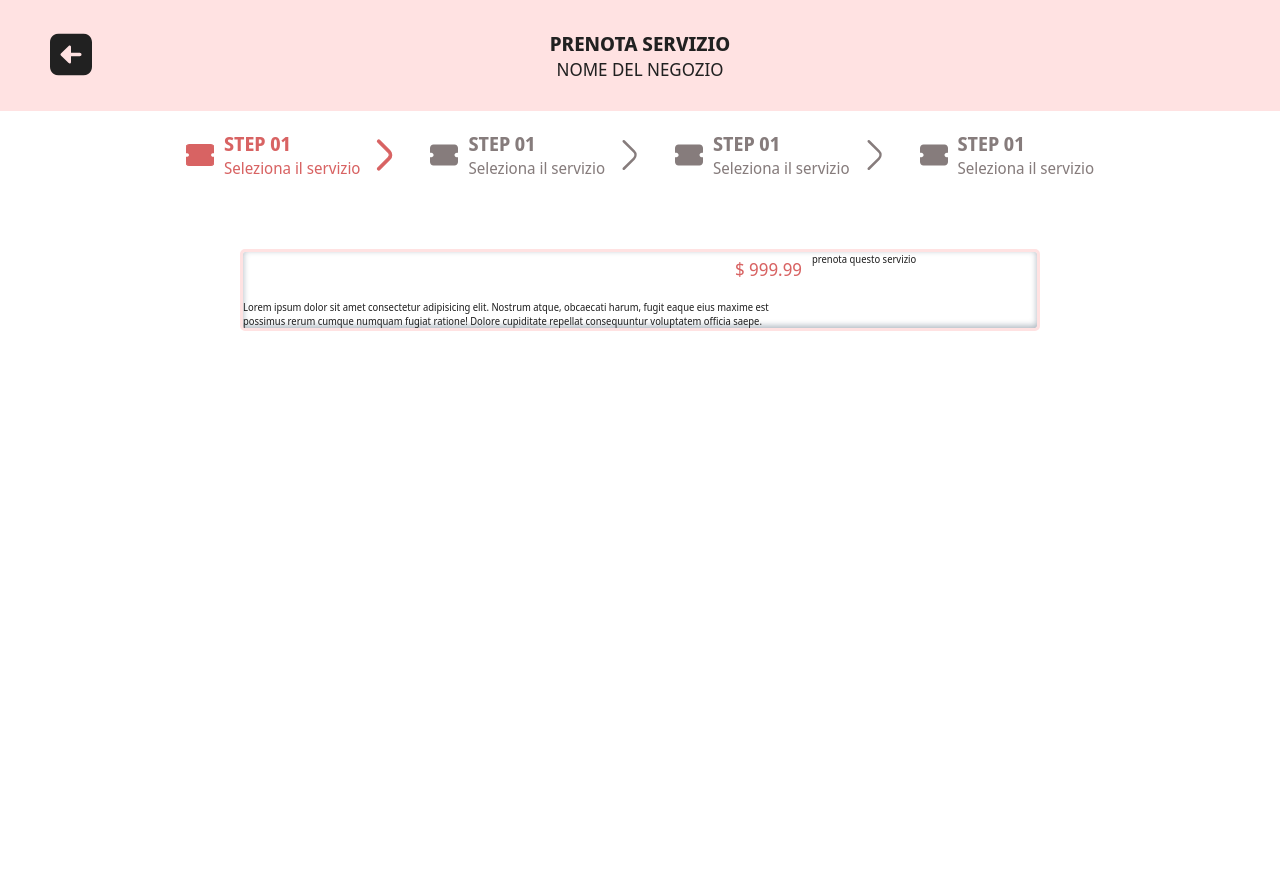
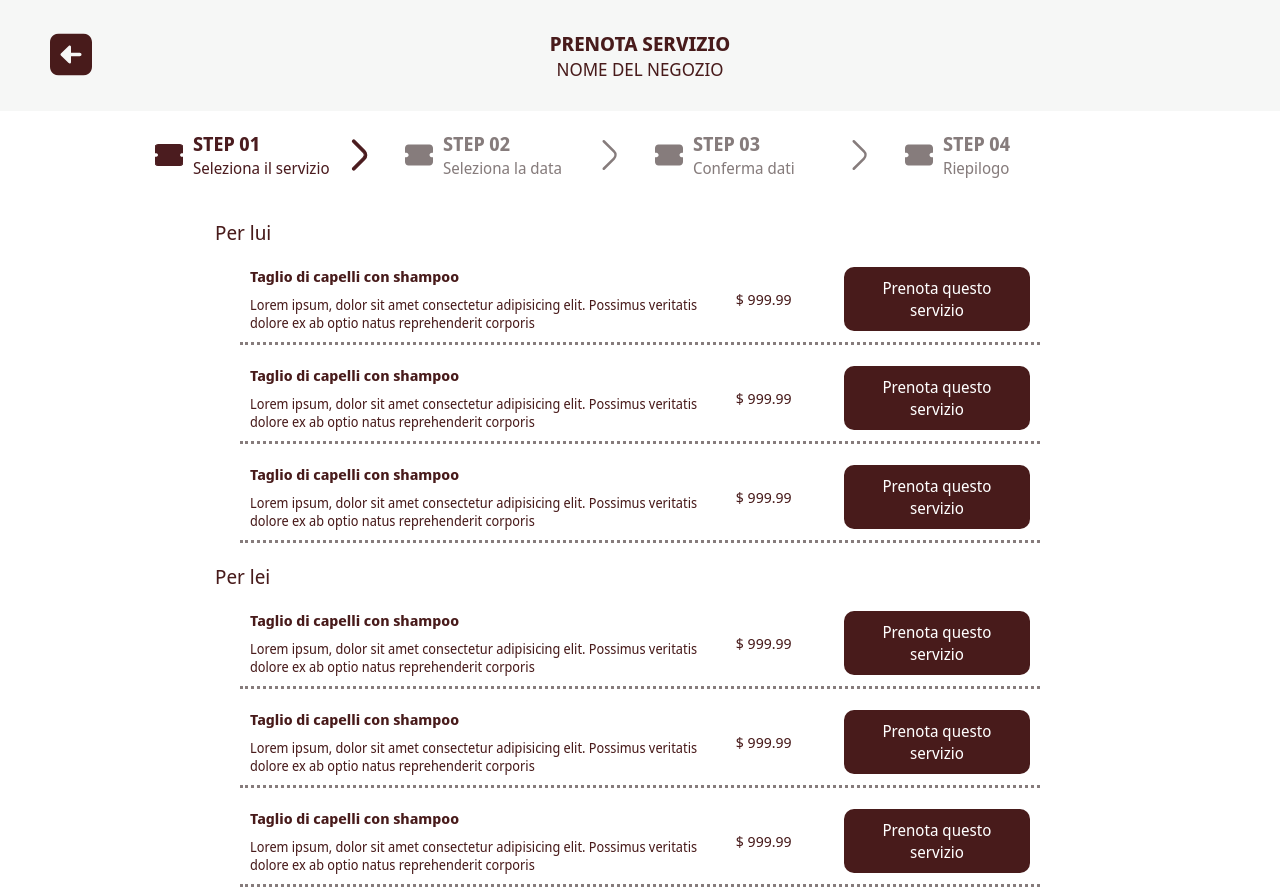
Before and after one commit to thedrew94/barberapp, a React (Vite) app in the folder frontend/: page /shop/1 in a window 1280 px wide. Before the commit the page ends 800 px from the top, so only its background shows below. Built offline with nearby package versions, Linux system fonts and the light colour scheme.

Commit message:
refactor shop page components and changed styles

```diff
--- a/frontend/src/components/BookingSteps.jsx
+++ b/frontend/src/components/BookingSteps.jsx
@@ -1,44 +1,71 @@
+import { useState } from 'react';
 import { svgSelector } from '../utils/svgSelector';
 
-export default function BookingSteps() {
+export default function BookingSteps({ activeStep = 1 }) {
+  const [currentActiveStep, setCurrentActiveStep] = useState(activeStep);
+
+  function handleStepClick({ step = 1 }) {
+    setCurrentActiveStep(step);
+  }
+
   return (
     <ul className="bookingsteps">
-      <li className="bookinsteps_active">
-        <button>
-          {svgSelector({ svgName: 'ticket', svgWidth: '28px', svgHeight: '28px', svgFill: '#867c7c' })}
-          <div>
-            <span className="bookingsteps_step">STEP 01</span>
-            <p className="bookingsteps_text">Seleziona il servizio</p>
+      <li className={`${currentActiveStep >= 1 && 'bookinsteps_active'}`}>
+        <button
+          onClick={() => {
+            handleStepClick({ step: 1 });
+          }}>
+          <div className="flex_row flex_gap_sm">
+            {svgSelector({ svgName: 'ticket', svgWidth: '28px', svgHeight: '28px', svgFill: '#867c7c' })}
+            <div>
+              <span className="bookingsteps_step">STEP 01</span>
+              <p className="bookingsteps_text">Seleziona il servizio</p>
+            </div>
           </div>
           {svgSelector({ svgName: 'arrow_right', svgWidth: '30px', svgHeight: '100%', svgFill: '#867c7c' })}
         </button>
       </li>
-      <li>
-        <button>
-          {svgSelector({ svgName: 'ticket', svgWidth: '28px', svgHeight: '28px', svgFill: '#867c7c' })}
-          <div>
-            <span className="bookingsteps_step">STEP 01</span>
-            <p className="bookingsteps_text">Seleziona il servizio</p>
+      <li className={`${currentActiveStep >= 2 && 'bookinsteps_active'}`}>
+        <button
+          onClick={() => {
+            handleStepClick({ step: 2 });
+          }}>
+          <div className="flex_row flex_gap_sm">
+            {svgSelector({ svgName: 'ticket', svgWidth: '28px', svgHeight: '28px', svgFill: '#867c7c' })}
+            <div>
+              <span className="bookingsteps_step">STEP 02</span>
+              <p className="bookingsteps_text">Seleziona la data</p>
+            </div>
           </div>
           {svgSelector({ svgName: 'arrow_right', svgWidth: '30px', svgHeight: '100%', svgFill: '#867c7c' })}
         </button>
       </li>
-      <li>
-        <button>
-          {svgSelector({ svgName: 'ticket', svgWidth: '28px', svgHeight: '28px', svgFill: '#867c7c' })}
-          <div>
-            <span className="bookingsteps_step">STEP 01</span>
-            <p className="bookingsteps_text">Seleziona il servizio</p>
+      <li className={`${currentActiveStep >= 3 && 'bookinsteps_active'}`}>
+        <button
+          onClick={() => {
+            handleStepClick({ step: 3 });
+          }}>
+          <div className="flex_row flex_gap_sm">
+            {svgSelector({ svgName: 'ticket', svgWidth: '28px', svgHeight: '28px', svgFill: '#867c7c' })}
+            <div>
+              <span className="bookingsteps_step">STEP 03</span>
+              <p className="bookingsteps_text">Conferma dati</p>
+            </div>
           </div>
           {svgSelector({ svgName: 'arrow_right', svgWidth: '30px', svgHeight: '100%', svgFill: '#867c7c' })}
         </button>
       </li>
-      <li>
-        <button>
-          {svgSelector({ svgName: 'ticket', svgWidth: '28px', svgHeight: '28px', svgFill: '#867c7c' })}
-          <div>
-            <span className="bookingsteps_step">STEP 01</span>
-            <p className="bookingsteps_text">Seleziona il servizio</p>
+      <li className={`${currentActiveStep >= 4 && 'bookinsteps_active'}`}>
+        <button
+          onClick={() => {
+            handleStepClick({ step: 4 });
+          }}>
+          <div className="flex_row flex_gap_sm">
+            {svgSelector({ svgName: 'ticket', svgWidth: '28px', svgHeight: '28px', svgFill: '#867c7c' })}
+            <div>
+              <span className="bookingsteps_step">STEP 04</span>
+              <p className="bookingsteps_text">Riepilogo</p>
+            </div>
           </div>
         </button>
       </li>
--- a/frontend/src/components/SearchPage.jsx
+++ b/frontend/src/components/SearchPage.jsx
@@ -3,6 +3,14 @@ import { svgSelector } from '../utils/svgSelector';
 
 const themes = {
   forHer: {
+    '--color-custom1': '#ffffff',
+    '--color-custom2': '#867c7c',
+    '--color-custom3': '#4b1c1f',
+    '--color-custom4': '#4b1c1f',
+    '--color-custom5': '#e7c1bf',
+    '--bg-custom': "url('./src/assets/forher_bg.jpg')",
+  },
+  forHerOld: {
     '--color-custom1': '#ffffff',
     '--color-custom2': '#212112',
     '--color-custom3': '#d86363',
--- a/frontend/src/components/ShopHeader.jsx
+++ b/frontend/src/components/ShopHeader.jsx
@@ -5,7 +5,7 @@ export default function ShopHeader() {
   return (
     <div className="shopheader">
       <Link to="/home" className="shopheader_back">
-        {svgSelector({ svgName: 'goback', svgWidth: '42px', svgHeight: '42px', svgFill: '#212121' })}
+        {svgSelector({ svgName: 'goback', svgWidth: '42px', svgHeight: '42px', svgFill: '#481b1b' })}
       </Link>
       <h2 className="shopheader_service">PRENOTA SERVIZIO</h2>
       <h3 className="shopheader_shopname">NOME DEL NEGOZIO</h3>
--- a/frontend/src/components/ShopPage.jsx
+++ b/frontend/src/components/ShopPage.jsx
@@ -1,6 +1,6 @@
 import { useParams } from 'react-router-dom';
+import ShopHeader from './ShopHeader';
 import BookingSteps from './BookingSteps';
-import ShopHeader from './ShopHeader';
 import ShopService from './ShopService';
 
 export default function ShopPage() {
@@ -10,7 +10,20 @@ export default function ShopPage() {
     <>
       <ShopHeader />
       <BookingSteps />
+      <div className="list_divider">
+        <h2>Per lui</h2>
+      </div>
       <ul className="shopservices_ul">
+        <ShopService />
+        <ShopService />
+        <ShopService />
+      </ul>
+      <div className="list_divider">
+        <h2>Per lei</h2>
+      </div>
+      <ul className="shopservices_ul">
+        <ShopService />
+        <ShopService />
         <ShopService />
       </ul>
     </>
--- a/frontend/src/components/ShopService.jsx
+++ b/frontend/src/components/ShopService.jsx
@@ -1,23 +1,14 @@
 export default function ShopService() {
   return (
     <li className="shopservices_li">
-      <div>
-        <div className="shopservices_info">
-          <span className="h4">$ 999.99</span>
+      <div className="shopservices_desciption">
+        <div className="shopservices_desciption_text">
+          <h6 className="h6_bold">Taglio di capelli con shampoo</h6>
+          <p className="p">Lorem ipsum, dolor sit amet consectetur adipisicing elit. Possimus veritatis dolore ex ab optio natus reprehenderit corporis</p>
         </div>
-        <div>
-          <img src="" alt="" />
-          <div>
-            <p>
-              Lorem ipsum dolor sit amet consectetur adipisicing elit. Nostrum atque, obcaecati harum, fugit eaque eius maxime est possimus rerum cumque numquam fugiat ratione!
-              Dolore cupiditate repellat consequuntur voluptatem officia saepe.
-            </p>
-          </div>
-        </div>
+        <span className="shopservices_price h6">$ 999.99</span>
       </div>
-      <div>
-        <button>prenota questo servizio</button>
-      </div>
+      <button className="shopservices_confirm_btn">Prenota questo servizio</button>
     </li>
   );
 }
--- a/frontend/src/global.css
+++ b/frontend/src/global.css
@@ -4,14 +4,20 @@
 /* CUSTOM DEFAULT STYLES VARIABLES */
 :root {
   /* COLOR PALETTE */
+  --color-custom1: #ffffff;
+  --color-custom2: #867c7c;
+  --color-custom3: #4b1c1f;
+  --color-custom4: #4b1c1f;
+  --color-custom5: #4b1c1f;
+  --bg-custom: url('./src/assets/forher_bg.jpg');
 
   /* FOR HER THEME */
-  --color-custom1: #ffffff;
+  /* --color-custom1: #ffffff;
   --color-custom2: #212112;
   --color-custom3: #d86363;
   --color-custom4: #867c7c;
   --color-custom5: #ffe2e2;
-  --bg-custom: url('./src/assets/forher_bg.jpg');
+  --bg-custom: url('./src/assets/forher_bg.jpg'); */
 
   /* FOR HIM THEME */
   /* --color-custom1: #fffbf0;
--- a/frontend/src/styles.css
+++ b/frontend/src/styles.css
@@ -6,8 +6,8 @@
   flex-direction: column;
   justify-content: center;
   align-items: center;
-  background-color: var(--color-custom5);
-  color: #212121;
+  background-color: #f6f7f6;
+  color: #481b1b;
 }
 
 .shopheader_back {
@@ -30,15 +30,17 @@
 .bookingsteps {
   width: 100%;
   padding: 15px;
-  display: flex;
+  display: grid;
+  grid-template-columns: repeat(4, minmax(240px, 240px));
   justify-content: center;
   gap: 10px;
   background-color: transparent;
 }
 
 .bookingsteps li {
+  width: 100%;
   padding: 5px 10px;
-  color: var(--color-custom4);
+  color: var(--color-custom2);
 }
 
 .bookinsteps_active {
@@ -51,9 +53,20 @@
 }
 
 .bookingsteps li button {
+  display: flex;
+  justify-content: space-between;
+  align-items: center;
+  width: 100%;
   height: 100%;
+  gap: 10px;
+}
+
+.bookingsteps li:last-child button {
   display: flex;
+  justify-content: flex-start;
   align-items: center;
+  width: 100%;
+  height: 100%;
   gap: 10px;
 }
 
@@ -67,25 +80,61 @@
 }
 
 .shopservices_ul {
+  display: flex;
+  flex-direction: column;
+  gap: 10px;
   margin: 0 auto;
-  margin-top: 50px;
+  /* margin-top: 50px; */
   max-width: 800px;
 }
 
 .shopservices_li {
   width: 100%;
-  display: grid;
-  grid-template-columns: 1fr minmax(225px, 225px);
-  border: 3px solid var(--color-custom5);
-  border-radius: 5px;
-  box-shadow: rgba(10, 37, 64, 0.35) 0px -2px 6px 0px inset;
-  color: #212121;
+  padding: 10px;
+  display: flex;
+  align-items: center;
+  justify-content: space-between;
+  gap: 30px;
+  color: #481b1b;
+  border-bottom: 3px dotted #867c7c;
 }
 
-.shopservices_info {
+.shopservices_desciption {
+  width: 100%;
   display: flex;
-  justify-content: flex-end;
+  justify-content: space-between;
   align-items: center;
-  padding: 5px 10px;
-  color: var(--color-custom3);
 }
+
+.shopservices_desciption_text {
+  display: flex;
+  flex-direction: column;
+  gap: 10px;
+}
+
+.shopservices_price {
+  min-width: 100px;
+  text-align: center;
+}
+
+.shopservices_confirm_btn {
+  width: 250px;
+  padding: 10px;
+  border-radius: 10px;
+  background-color: #481b1b;
+  font-size: 1.6rem;
+  text-align: center;
+  color: #fff;
+}
+
+.list_divider {
+  width: 100%;
+  margin: 20px auto 10px;
+  max-width: 850px;
+}
+
+.list_divider h2 {
+  font-size: 2rem;
+  font-weight: normal;
+  color: #481b1b;
+}
--- a/frontend/src/styles/searchPage.css
+++ b/frontend/src/styles/searchPage.css
@@ -25,7 +25,7 @@
   width: 98%;
   height: 98%;
   transform: translate(-50%, -50%);
-  border: 9px solid rgb(255, 255, 255, 0.2);
+  border: 6px solid rgb(255, 255, 255, 0.2);
   border-radius: 5px;
 }
 
@@ -66,7 +66,7 @@
   padding: 20px 25px 20px 22px;
   box-shadow: rgba(10, 37, 64, 0.35) 0px -2px 6px 0px inset;
   background-color: #fff;
-  border: 9px solid var(--color-custom5);
+  border: 6px solid var(--color-custom5);
   border-radius: 35px;
   color: var(--color-custom4);
   font-size: 1.8rem;
@@ -80,7 +80,7 @@
   padding: 20px 25px 20px 22px;
   box-shadow: rgba(10, 37, 64, 0.35) 0px -2px 6px 0px inset;
   background-color: #ffffff;
-  border: 9px solid var(--color-custom5);
+  border: 6px solid var(--color-custom5);
   border-radius: 35px;
   color: var(--color-custom4);
 }
@@ -129,7 +129,7 @@
   width: 100%;
   padding: 10px;
   border: 1px solid var(--color-custom4);
-  border: 9px solid var(--color-custom5);
+  border: 6px solid var(--color-custom5);
   border-radius: 5px;
   box-shadow: rgba(10, 37, 64, 0.35) 0px -2px 6px 0px inset;
 }
```
